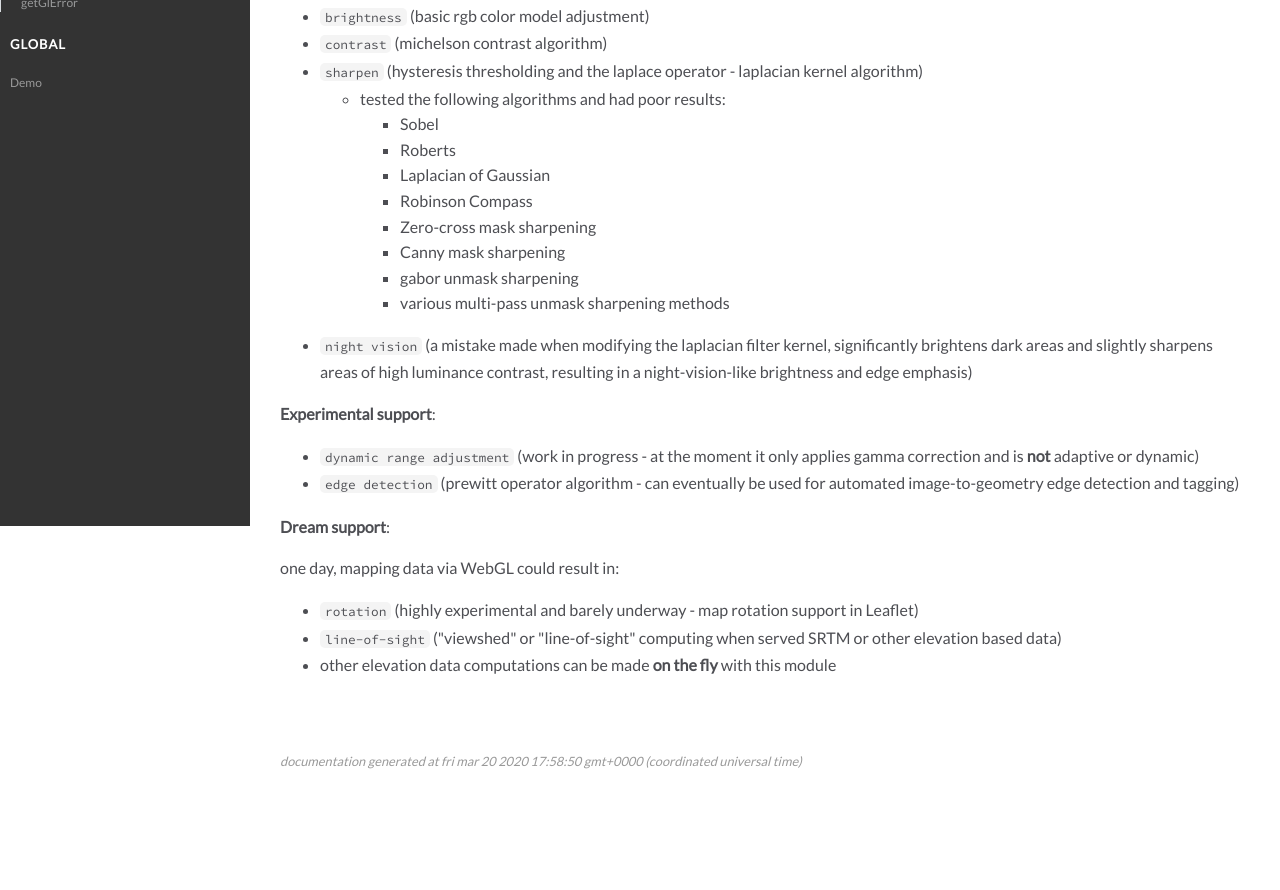
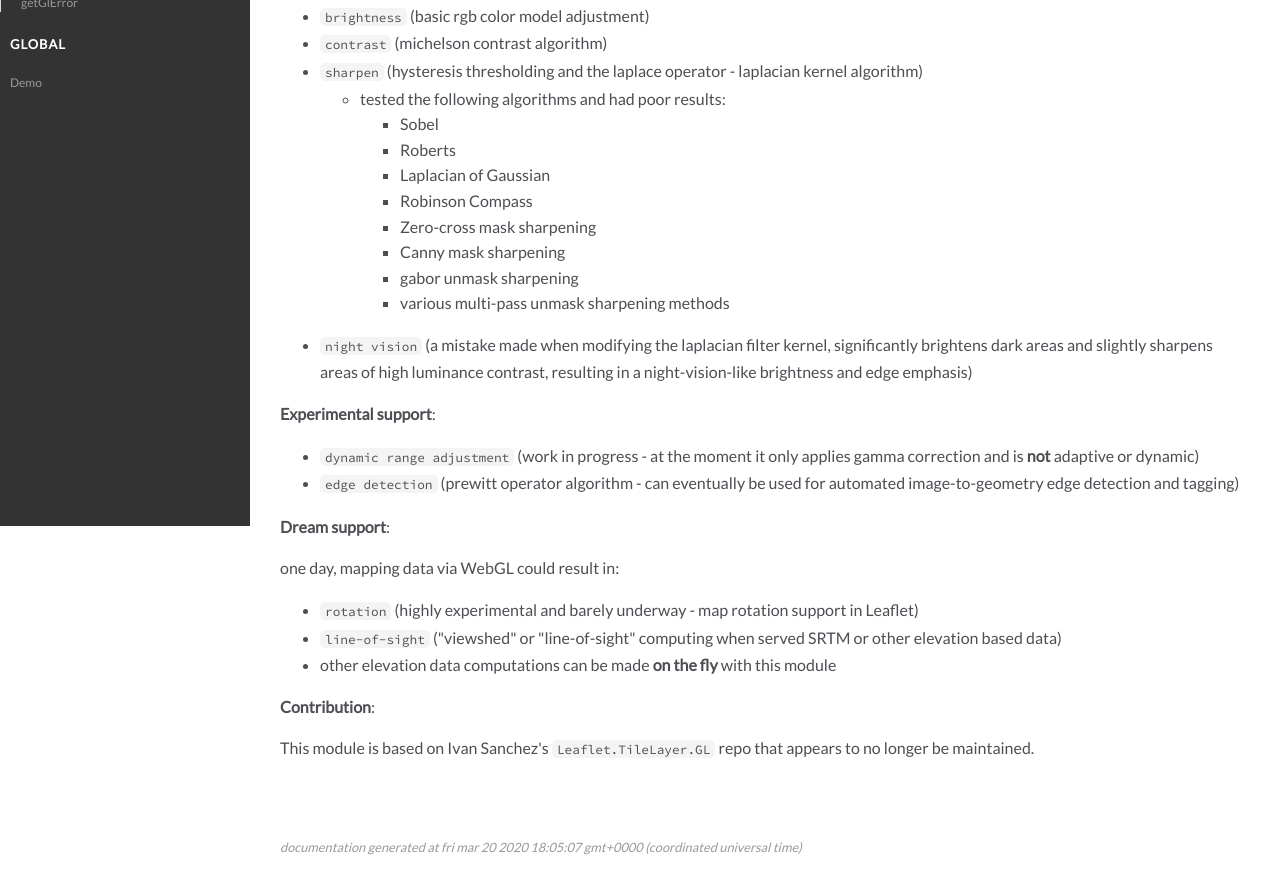
Before and after one commit to mi-sec/geonet-layergl, a plain HTML site: page index.html in a window 1280 px wide. Shown: the part 274-1164 px from the top of the page. Before the commit the page ends 1079 px from the top, so only its background shows below. Drawn offline with Linux system fonts and the light colour scheme.

Commit message:
gh-pages generated by gh-action

```diff
--- a/index.html
+++ b/index.html
@@ -87,7 +87,9 @@ and tagging)</li>
 <li><code>rotation</code> (highly experimental and barely underway - map rotation support in Leaflet)</li>
 <li><code>line-of-sight</code> (&quot;viewshed&quot; or &quot;line-of-sight&quot; computing when served SRTM or other elevation based data)</li>
 <li>other elevation data computations can be made <strong>on the fly</strong> with this module</li>
-</ul></article>
+</ul>
+<p><strong>Contribution</strong>:</p>
+<p>This module is based on Ivan Sanchez's <code>Leaflet.TileLayer.GL</code> repo that appears to no longer be maintained.</p></article>
     </section>
 
 
@@ -100,7 +102,7 @@ and tagging)</li>
 <br class="clear">
 
 <footer>
-    Documentation generated at Fri Mar 20 2020 17:58:50 GMT+0000 (Coordinated Universal Time)
+    Documentation generated at Fri Mar 20 2020 18:05:07 GMT+0000 (Coordinated Universal Time)
 </footer>
 
 <script>prettyPrint();</script>
```
Also changed, not shown: LayerGl.html (+1 -1 lines), global.html (+1 -1 lines), jsdocs.js.html (+1 -1 lines), packages_layergl_lib_layergl.js.html (+1 -1 lines).
